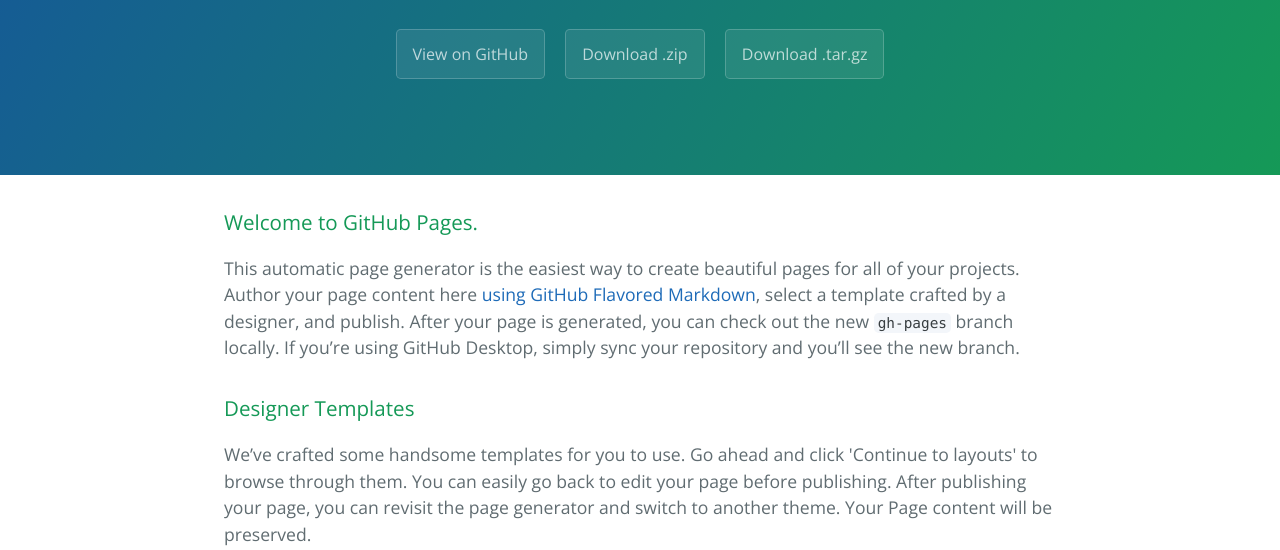
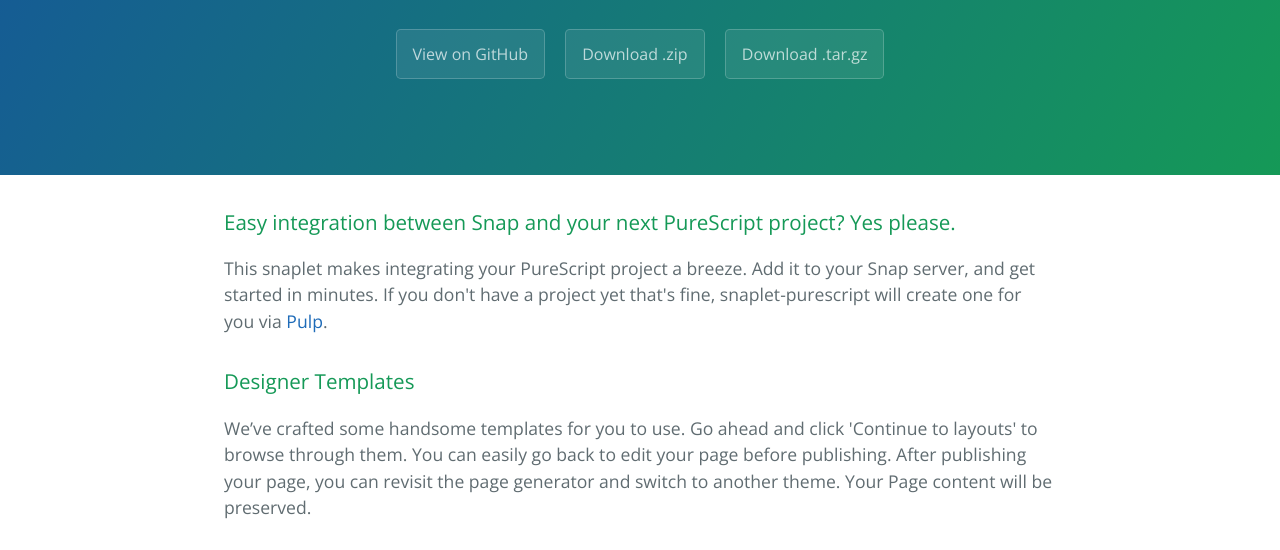
Before and after one commit to adinapoli/snaplet-purescript, a plain HTML site: page index.html in a window 1280 px wide. Shown: the part 208-758 px from the top of the page. Drawn offline with nearby package versions, Linux system fonts and the light colour scheme.

Commit message:
initial work

```diff
--- a/index.html
+++ b/index.html
@@ -20,9 +20,10 @@
 
     <section class="main-content">
       <h3>
-<a id="welcome-to-github-pages" class="anchor" href="#welcome-to-github-pages" aria-hidden="true"><span aria-hidden="true" class="octicon octicon-link"></span></a>Welcome to GitHub Pages.</h3>
+<a id="welcome-to-github-pages" class="anchor" href="#welcome-to-github-pages" aria-hidden="true"><span aria-hidden="true" class="octicon octicon-link"></span></a>Easy integration between Snap and your next PureScript project? Yes please.</h3>
 
-<p>This automatic page generator is the easiest way to create beautiful pages for all of your projects. Author your page content here <a href="https://guides.github.com/features/mastering-markdown/">using GitHub Flavored Markdown</a>, select a template crafted by a designer, and publish. After your page is generated, you can check out the new <code>gh-pages</code> branch locally. If you’re using GitHub Desktop, simply sync your repository and you’ll see the new branch.</p>
+      <p>This snaplet makes integrating your PureScript project a breeze. Add it to your Snap server, and get started in minutes. If you don't have a project
+      yet that's fine, snaplet-purescript will create one for you via <a href="#">Pulp</a>.</p>
 
 <h3>
 <a id="designer-templates" class="anchor" href="#designer-templates" aria-hidden="true"><span aria-hidden="true" class="octicon octicon-link"></span></a>Designer Templates</h3>
```
